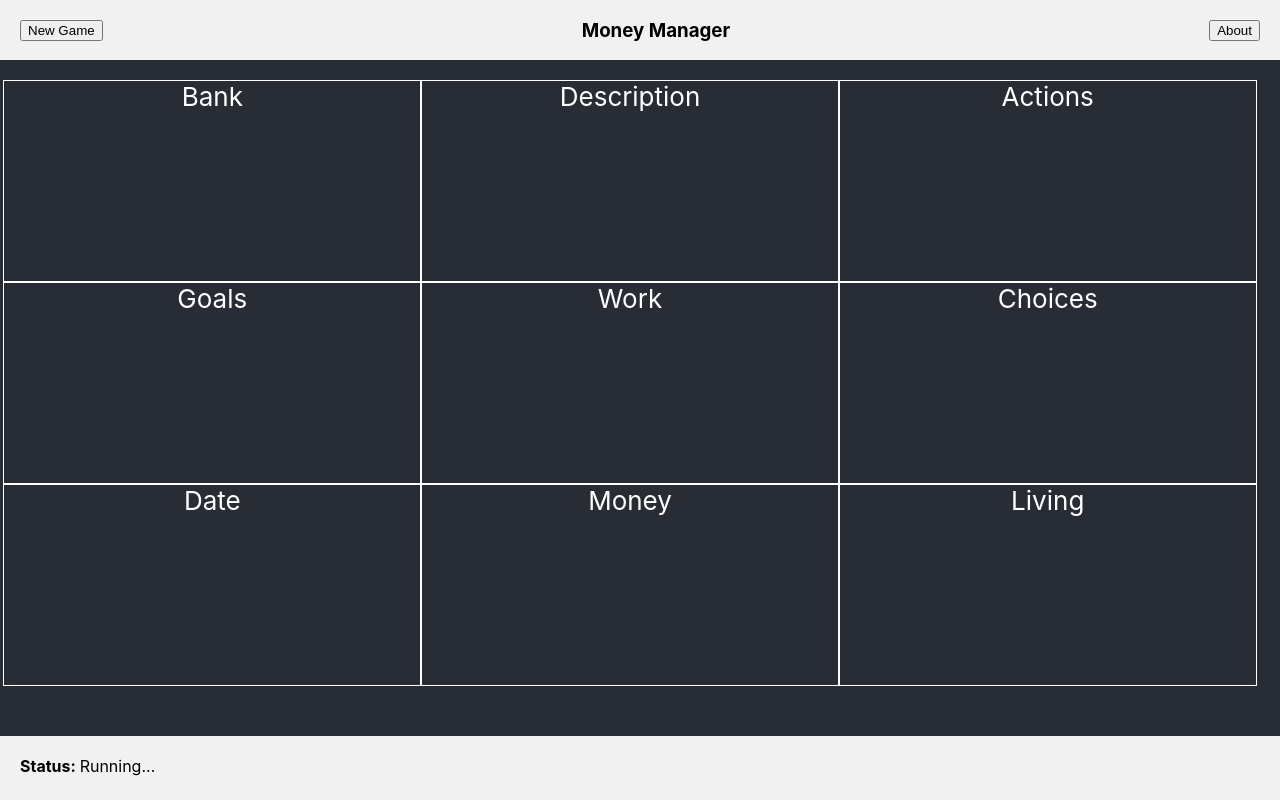
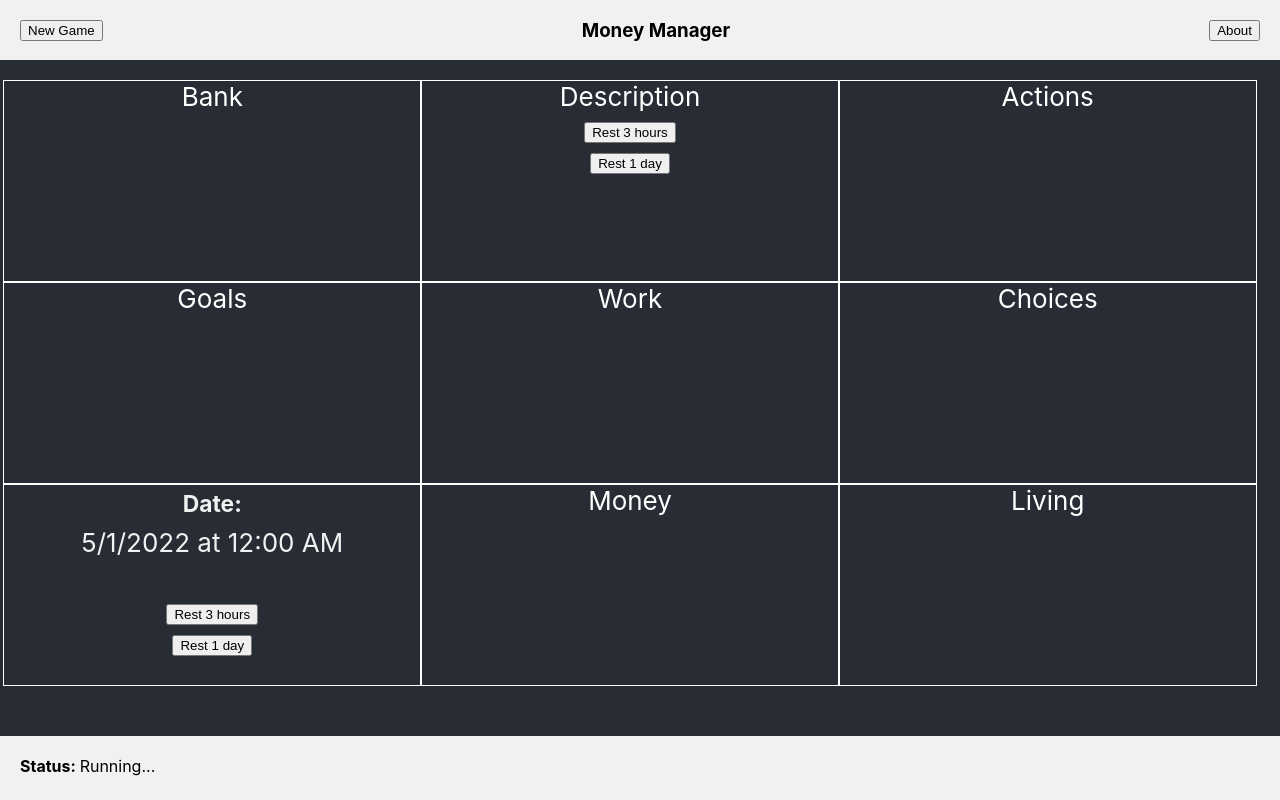
Before and after one commit to zskelton/MoneyManager, a React (Create React App) app: page / in a window 1280 px wide. Built offline with nearby package versions, Linux system fonts and the light colour scheme.

Commit message:
global variables setup

```diff
--- a/package.json
+++ b/package.json
@@ -6,8 +6,6 @@
   "version": "0.1.0",
   "private": true,
   "dependencies": {
-    "dexie": "^3.2.2",
-    "dexie-react-hooks": "^1.1.1",
     "prop-types": "^15.8.1",
     "react": "^18.1.0",
     "react-dom": "^18.1.0",
--- a/src/App.css
+++ b/src/App.css
@@ -80,14 +80,28 @@
   font-weight: 400;
 }
 
+/* About */
 .About {
   background-color: #f1f1f1;
   padding: 20px;
   overflow: hidden;
 }
 
-.User {
-  background-color: #f1f1f1;
-  padding: 20px;
-  overflow: hidden;
+/* Components */
+.Date {
+  text-align: center;
+  font-weight: normal;
+  color: #f1f1f1;
 }
+.Date #title {
+  display: block;
+  font-size: calc(10px + 1vmax);
+  font-weight: bold;
+  padding: 5px;
+}
+.Date #display {
+  display: block;
+  font-size: calc(10px + 2vmin);
+  font-weight: normal;
+  padding: 5px;
+}
--- a/src/App.jsx
+++ b/src/App.jsx
@@ -1,11 +1,27 @@
-import React from 'react';
+/* eslint-disable no-console */
+import React, { useMemo, useState } from 'react';
 import Game from './Game/index';
 import './App.css';
+import GlobalContext from './Game/Data/GlobalContext';
 
 function App() {
+  // Global States
+  const [date, setDate] = useState(1);
+  const [time, setTime] = useState(0);
+
+  // Global Context
+  const globals = useMemo(() => ({
+    date,
+    time,
+    setDate,
+    setTime,
+  }), [date, time]);
+
   return (
     <div className="Layout">
-      <Game />
+      <GlobalContext.Provider value={globals}>
+        <Game />
+      </GlobalContext.Provider>
     </div>
   );
 }
--- a/src/Game/Components/Date.jsx
+++ b/src/Game/Components/Date.jsx
@@ -1,21 +1,35 @@
-/* eslint-disable no-unused-vars */
-import React from 'react';
-import PropTypes from 'prop-types';
+import React, { useContext, useEffect } from 'react';
+import { addTime, showDate, showTime } from '../Utilities';
+import GlobalContext from '../Data/GlobalContext';
 
-function Date(props) {
-  // const { statusText } = props;
+function Date() {
+  const {
+    date, time, setDate, setTime,
+  } = useContext(GlobalContext);
+
+  // Initialize The Date
+  useEffect(() => {
+    setDate(1);
+    setTime(0);
+  }, []);
+
+  // Update The Date
+  const updateDate = (hours) => {
+    const newDate = addTime(date, time, hours);
+    setDate(newDate.date);
+    setTime(newDate.time);
+  };
 
   return (
     <div id="Date" className="Date">
-      <span id="type">Date</span>
+      <span id="title">Date:</span>
+      <span id="display">{`${showDate(date)} at ${showTime(time)}`}</span>
+      <br />
+      <button type="button" onClick={() => updateDate(3)}>Rest 3 hours</button>
+      <br />
+      <button type="button" onClick={() => updateDate(24)}>Rest 1 day</button>
     </div>
   );
 }
-// Footer.propTypes = {
-//   statusText: PropTypes.string,
-// };
-// Footer.defaultProps = {
-//   statusText: '',
-// };
 
 export default Date;
--- a/src/Game/Components/Description.jsx
+++ b/src/Game/Components/Description.jsx
@@ -1,21 +1,28 @@
-/* eslint-disable no-unused-vars */
-import React from 'react';
-import PropTypes from 'prop-types';
+import React, { useContext } from 'react';
+import { addTime } from '../Utilities';
+import GlobalContext from '../Data/GlobalContext';
 
-function Description(props) {
-  // const { statusText } = props;
+function Description() {
+  const {
+    date, time, setDate, setTime,
+  } = useContext(GlobalContext);
+
+  // Update The Date
+  const updateDate = (hours) => {
+    const newDate = addTime(date, time, hours);
+    setDate(newDate.date);
+    setTime(newDate.time);
+  };
 
   return (
     <div id="Description" className="Description">
-      <span id="type">Description</span>
+      <span id="title">Description</span>
+      <br />
+      <button type="button" onClick={() => updateDate(3)}>Rest 3 hours</button>
+      <br />
+      <button type="button" onClick={() => updateDate(24)}>Rest 1 day</button>
     </div>
   );
 }
-// Footer.propTypes = {
-//   statusText: PropTypes.string,
-// };
-// Footer.defaultProps = {
-//   statusText: '',
-// };
 
 export default Description;
--- /dev/null
+++ b/src/Game/Data/GlobalContext.jsx
@@ -0,0 +1,5 @@
+import React from 'react';
+
+const GlobalContext = React.createContext();
+
+export default GlobalContext;
--- a/src/Game/Data/db.js
+++ /dev/null
@@ -1,11 +0,0 @@
-import Dexie from 'dexie';
-
-const db = new Dexie('gameData');
-db.version(1).stores({
-  game: '++id, name, createdAt, updatedAt',
-  player: '++id, name, createdAt, updatedAt',
-  bankAccount: '++id, name, value, createdAt, updatedAt',
-  bankAccountTransactions: '++id, bankAccountId, playerId, value, createdAt, updatedAt',
-});
-
-export default db;
--- /dev/null
+++ b/src/Game/Utilities/index.js
@@ -0,0 +1,4 @@
+/* eslint-disable import/prefer-default-export */
+import { showTime, addTime, showDate } from './time_functions';
+
+export { showTime, addTime, showDate };
--- /dev/null
+++ b/src/Game/Utilities/time_functions.js
@@ -0,0 +1,84 @@
+/* eslint-disable no-underscore-dangle */
+/* eslint-disable import/prefer-default-export */
+const showDate = (d) => {
+  switch (true) {
+    case ((d >= 1) && (d <= 31)):
+      return `5/${d}/2022`;
+    case ((d >= 32) && (d <= 61)):
+      return `6/${d - 31}/2022`;
+    case ((d >= 62) && (d <= 92)):
+      return `7/${d - 61}/2022`;
+    case ((d >= 93) && (d <= 122)):
+      return `8/${d - 92}/2022`;
+    default:
+      return '';
+  }
+};
+
+const showTime = (t) => {
+  switch (t) {
+    case 0:
+      return '12:00 AM';
+    case 1:
+      return '1:00 AM';
+    case 2:
+      return '2:00 AM';
+    case 3:
+      return '3:00 AM';
+    case 4:
+      return '4:00 AM';
+    case 5:
+      return '5:00 AM';
+    case 6:
+      return '6:00 AM';
+    case 7:
+      return '7:00 AM';
+    case 8:
+      return '8:00 AM';
+    case 9:
+      return '9:00 AM';
+    case 10:
+      return '10:00 AM';
+    case 11:
+      return '11:00 AM';
+    case 12:
+      return '12:00 PM';
+    case 13:
+      return '1:00 PM';
+    case 14:
+      return '2:00 PM';
+    case 15:
+      return '3:00 PM';
+    case 16:
+      return '4:00 PM';
+    case 17:
+      return '5:00 PM';
+    case 18:
+      return '6:00 PM';
+    case 19:
+      return '7:00 PM';
+    case 20:
+      return '8:00 PM';
+    case 21:
+      return '9:00 PM';
+    case 22:
+      return '10:00 PM';
+    case 23:
+      return '11:00 PM';
+    default:
+      return '';
+  }
+};
+
+// Adds Time in Hours
+const addTime = (date, now, add) => {
+  let time_ = now + add;
+  let date_ = date;
+  if (time_ >= 24) {
+    time_ -= 24;
+    date_ += 1;
+  }
+  return { time: time_, date: date_ };
+};
+
+export { addTime, showTime, showDate };
--- a/src/Game/index.jsx
+++ b/src/Game/index.jsx
@@ -3,45 +3,12 @@
 import React, { useState } from 'react';
 import Header from './Layout/Header';
 import Footer from './Layout/Footer';
-import db from './Data/db';
-import { useLiveQuery } from 'dexie-react-hooks';
 import {
   Actions, Bank, Choices, Date, Description, Goals, Living, Money, Work,
 } from './Components';
 
-function PlayerList() {
-  const players = useLiveQuery(() => db.game.toArray());
-
-  return (
-    <ul>
-      {players?.map((player) => (
-        <li key={player.id}>{player.name}</li>
-      ))}
-    </ul>
-  );
-}
-
 function Game() {
   const [statusText, setStatusText] = useState('Running...');
-  const [player, setPlayer] = useState(null);
-  const [playerName, setPlayerName] = useState('');
-  const [bankAccount, setBankAccount] = useState(0);
-
-  async function addPlayer() {
-    try {
-      const id = await db.game.add({
-        name: playerName,
-        createdAt: new Date(),
-        updatedAt: new Date(),
-      });
-
-      setStatusText(`Player ${playerName} added with id ${id}`);
-      setPlayer(id);
-      setPlayerName('');
-    } catch (error) {
-      setStatusText(error.message);
-    }
-  }
 
   return (
     <div id="layout">
```
Also changed, not shown: 1 other file (tests, documents, lock files or other folders).
